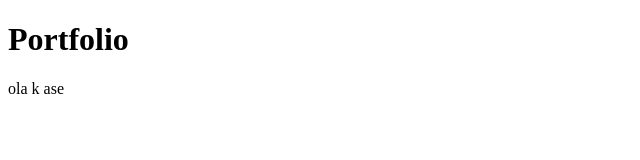
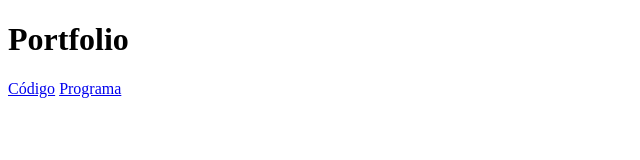
Before and after one commit to fernandoflores1/Portfolio, a plain HTML site: page index.html in a window 1280 px wide. Shown: the whole page, without its empty margins (0-640 px from the left). Drawn offline with Linux system fonts and the light colour scheme.

Commit message:
Tarea1 contador

```diff
--- a/index.html
+++ b/index.html
@@ -8,6 +8,7 @@
   </head>
   <body>
     <h1>Portfolio</h1>
-    <p>ola k ase</p>
+    <a href="https://github.com/fernandoflores1/Tarea1">C&oacute;digo</a>
+    <a href="https://fernandoflores1.github.io/Tarea1/">Programa</a>
   </body>
 </html>
```
